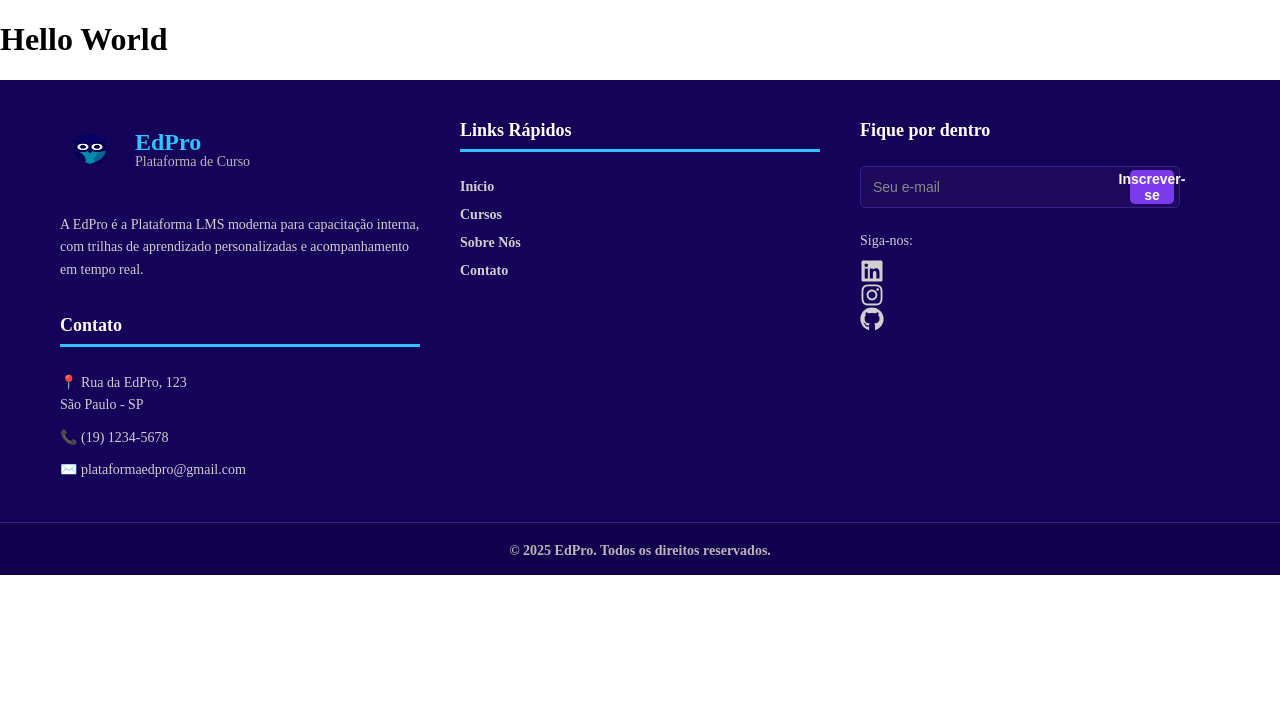
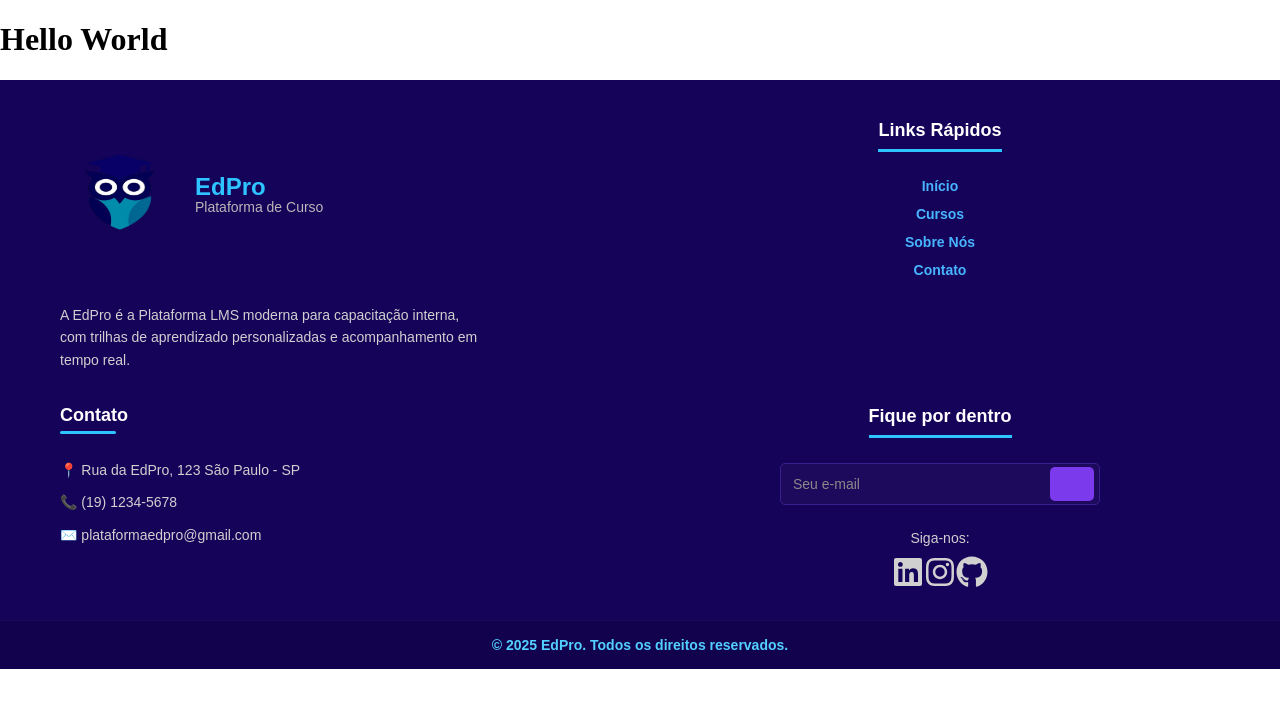
Before and after one commit to souzabweatriz/EdPro-FrontEnd, a Next.js app: page / in a window 1280 px wide. Shown: the top 708 px of the page. Built offline with nearby package versions, Linux system fonts and the light colour scheme.

Commit message:
refactor: adjustments to the footer

```diff
--- a/src/app/components/Footer/Footer.jsx
+++ b/src/app/components/Footer/Footer.jsx
@@ -23,8 +23,8 @@ export default function Footer() {
             <Image
               src="/images/Logo.png"
               alt="EdPro Logo"
-              width={60}
-              height={60}
+              width={120}
+              height={150}
             />
             <div>
               <h3>EdPro</h3>
@@ -39,11 +39,7 @@ export default function Footer() {
           <div className={styles.sectionContact}>
             <h4 className={styles.title}>Contato</h4>
             <div className={styles.contactInfo}>
-              <p>
-                📍 Rua da EdPro, 123
-                <br />
-                São Paulo - SP
-              </p>
+              <p>📍 Rua da EdPro, 123 São Paulo - SP</p>
               <p>📞 (19) 1234-5678</p>
               <p>✉️ plataformaedpro@gmail.com</p>
             </div>
@@ -78,7 +74,7 @@ export default function Footer() {
               onChange={(e) => setEmail(e.target.value)}
               required
             />
-            <button type="submit">Inscrever-se</button>
+            <button type="submit"></button>
           </form>
 
           <div className={styles.social}>
--- a/src/app/components/Footer/Footer.module.css
+++ b/src/app/components/Footer/Footer.module.css
@@ -1,6 +1,7 @@
 .container {
     background-color: #150259;
     color: #ffffff;
+    font-family: Arial, Helvetica, sans-serif;
     padding: 40px 0 0 0;
 }
 
@@ -31,7 +32,6 @@
     font-size: 40px;
     font-weight: 800;
     color: #2ec4ff;
-    /* ciano do logo */
     line-height: 1;
 }
 
@@ -172,7 +172,7 @@
 
 .socialIcons {
     display: flex;
-    gap: 18px;
+    gap: 40px;
     align-items: center;
 }
 
@@ -202,29 +202,6 @@
     font-weight: 600;
 }
 
-/* Responsividade */
-@media (max-width: 992px) {
-    .content {
-        grid-template-columns: 1fr 1fr;
-        gap: 28px;
-    }
-}
-
-@media (max-width: 600px) {
-    .content {
-        grid-template-columns: 1fr;
-        gap: 22px;
-        padding: 32px 18px 20px;
-    }
-
-    .logoSection h3 {
-        font-size: 28px;
-    }
-
-    .emailForm {
-        max-width: 100%;
-    }
-}
 
 
 .content {
@@ -281,6 +258,29 @@
     color: #ffffff;
 }
 
+/* underline menor especificamente para o título da seção de contato */
+.sectionContact .title {
+    /* remover border padrão e usar pseudo-elemento para controlar comprimento */
+    border-bottom: none;
+    display: inline-block;
+    position: relative;
+    padding-bottom: 8px;
+}
+
+.sectionContact .title::after {
+    content: "";
+    position: absolute;
+    left: 0;
+    transform: none;
+    bottom: 0;
+    width: 56px;
+    /* comprimento da linha */
+    height: 3px;
+    /* espessura da linha */
+    background: #2ec4ff;
+    border-radius: 2px;
+}
+
 .contactInfo {
     display: flex;
     flex-direction: column;
@@ -319,6 +319,12 @@
     font-size: 18px;
     font-weight: 600;
     margin: 0 0 10px 0;
+}
+
+.newsletter h4 {
+    display: inline-block;
+    padding-bottom: 8px;
+    border-bottom: 3px solid #2ec4ff;
 }
 
 .emailForm {
@@ -376,14 +382,32 @@
 }
 
 .socialIcons {
-    display: flex;
-    gap: 15px;
+    display: flex !important;
+    flex-direction: row !important;
+    gap: 20px !important;
+    align-items: center !important;
+    justify-content: center !important;
+}
+
+.socialIcons .icons {
+    display: flex !important;
+    flex-direction: row !important;
+    gap: 40px !important;
+    align-items: center;
+    justify-content: center;
+}
+
+.socialIcons a,
+.socialIcons .icons a {
+    display: inline-flex !important;
+    align-items: center;
+    justify-content: center;
 }
 
 .socialIcons :global(.edpro-social__icon) {
-    font-size: 24px;
+    font-size: 32px;
     color: #d0d0d0;
-    transition: color 0.3s ease, transform 0.3s ease;
+    transition: color 0.3s ease, transform 0.2s ease;
     cursor: pointer;
 }
 
@@ -395,30 +419,42 @@
 
 .socialIcons a:hover :global(.edpro-social__icon) {
     color: #ffffff;
-    transform: scale(1.1);
+    transform: scale(1.15);
 }
 
-.copyright {
+.section {
+    grid-column: 2;
+    grid-row: 1;
+    align-items: center;
     text-align: center;
-    margin-top: 40px;
-    padding-top: 20px;
-    border-top: 1px solid #3a1f8f;
 }
 
-.copyright p {
-    margin: 0;
-    font-size: 14px;
-    color: #b8b8b8;
+.newsletter {
+    grid-column: 2;
+    grid-row: 2;
+    align-items: center;
+    text-align: center;
+    margin-top: -180px;
 }
 
-/* Responsividade */
-@media (max-width: 768px) {
-    .content {
-        grid-template-columns: 1fr;
-        gap: 30px;
-    }
+.social {
+    grid-column: 2;
+    grid-row: 3;
+    align-items: center;
+    text-align: center;
+}
 
-    .emailForm {
-        flex-direction: column;
-    }
+.links {
+    align-items: center;
+    display: flex;
+    flex-direction: column;
 }
+
+.links li a {
+    color: #48b5ff;
+}
+
+.emailForm {
+    margin: 0 auto;
+    max-width: 320px;
+}
```
